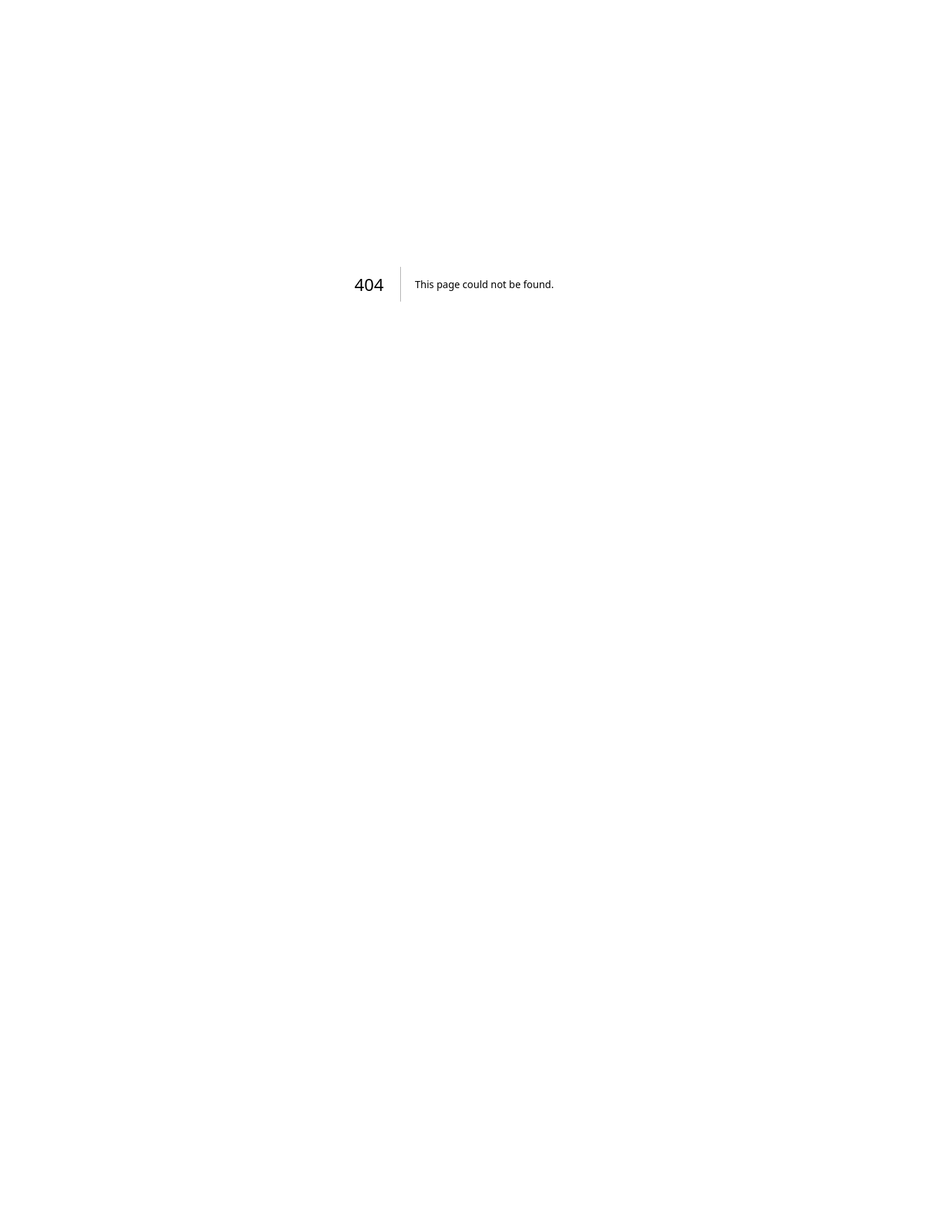
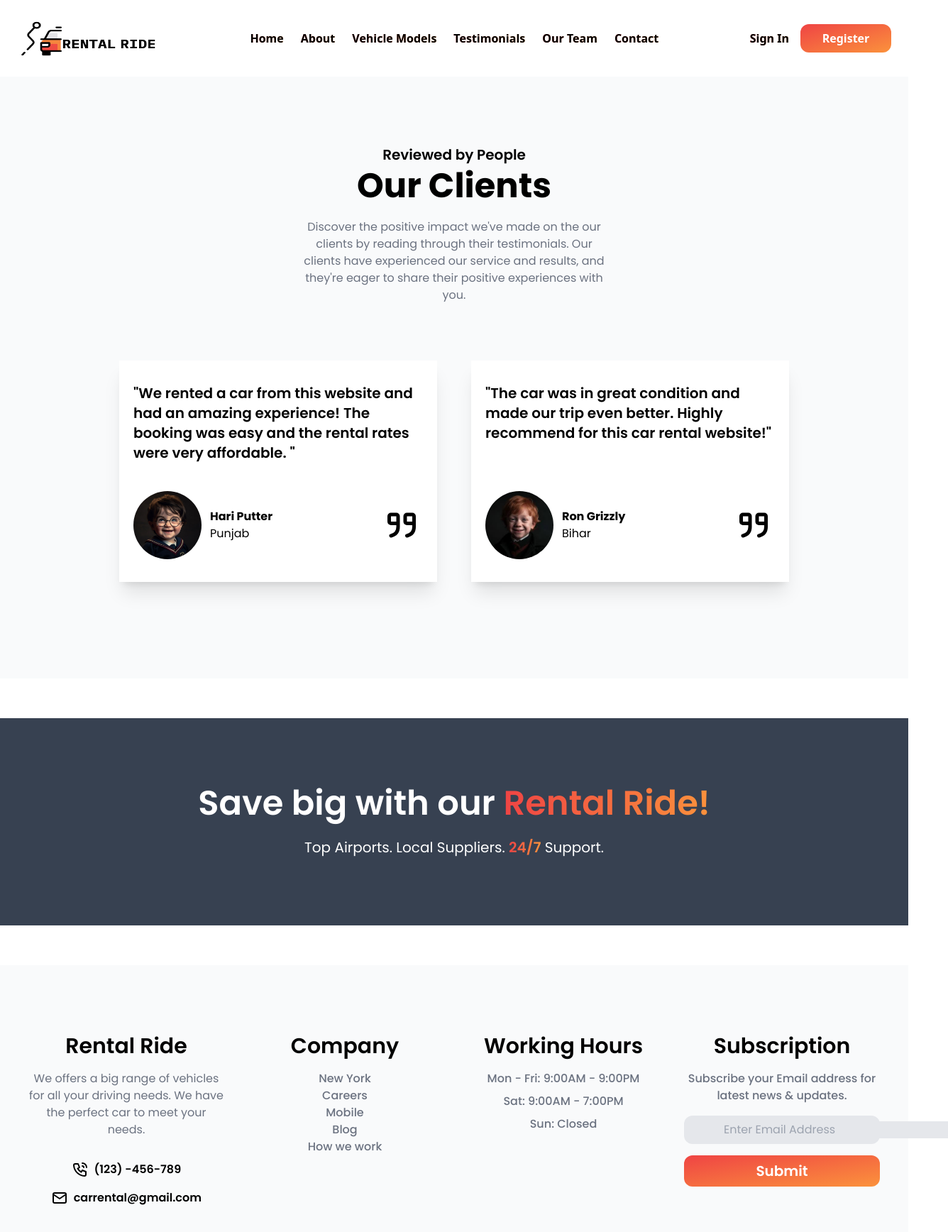
Before and after one commit to BytePrashant/Rental-Ride, a Next.js app: page /testimonial in a window 1280 px wide. Before the commit this address had no page. Shown: the top 1736 px of the page at 71% size, 1336 px wide, since content can reach past the window. Before the commit the page ends 800 px from the top, so only its background shows below. Built offline with nearby package versions, Linux system fonts and the light colour scheme.

Commit message:
Added Testimonial Page

```diff
--- a/src/components/Navbar.tsx
+++ b/src/components/Navbar.tsx
@@ -41,7 +41,7 @@ export function Navbar() {
           <li>
             <Link
               className="testi-link hover:text-transparent bg-clip-text bg-gradient-to-r from-red-500 to-orange-400"
-              href="/"
+              href="/testimonial"
             >
               Testimonials
             </Link>
--- /dev/null
+++ b/src/pages/testimonial.tsx
@@ -0,0 +1,15 @@
+import { Footer } from "../components/Footer";
+import { Banner } from "../components/Banner";
+import { Testimonial } from "../components/Testimonial";
+import { Navbar } from "../components/Navbar";
+
+export default function () {
+    return (
+        <>
+        <Navbar/>
+        <Testimonial/>
+        <Banner/>
+        <Footer />
+        </>
+    )
+}
```
